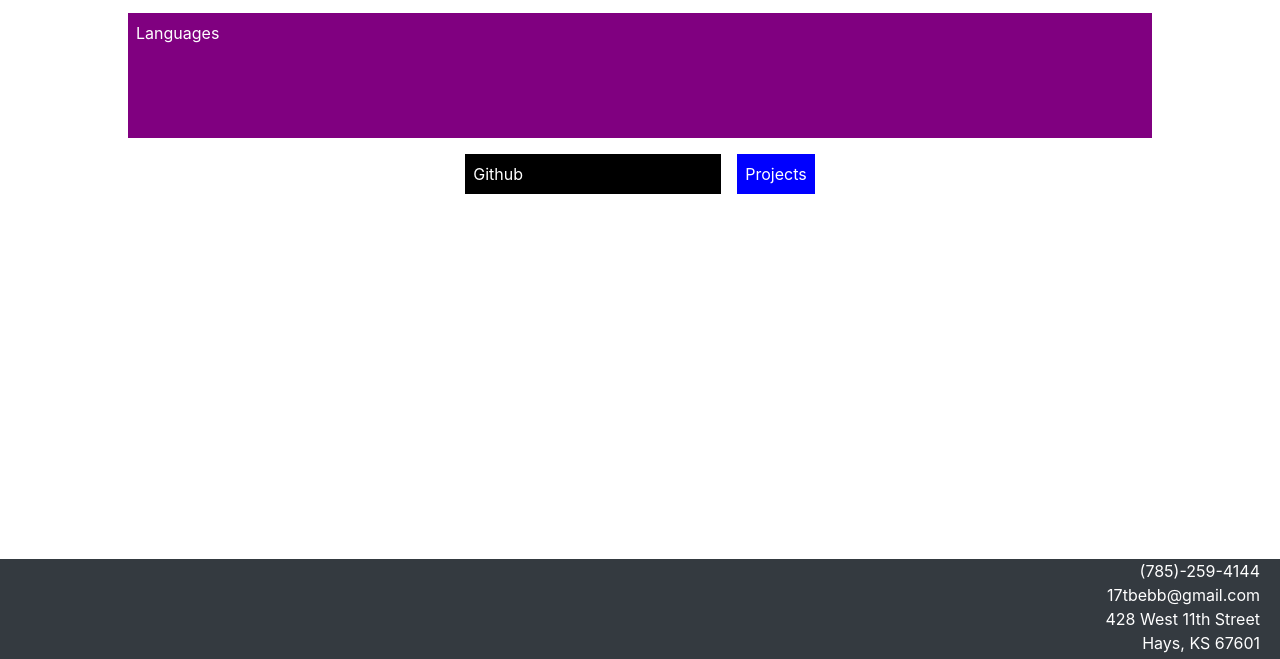
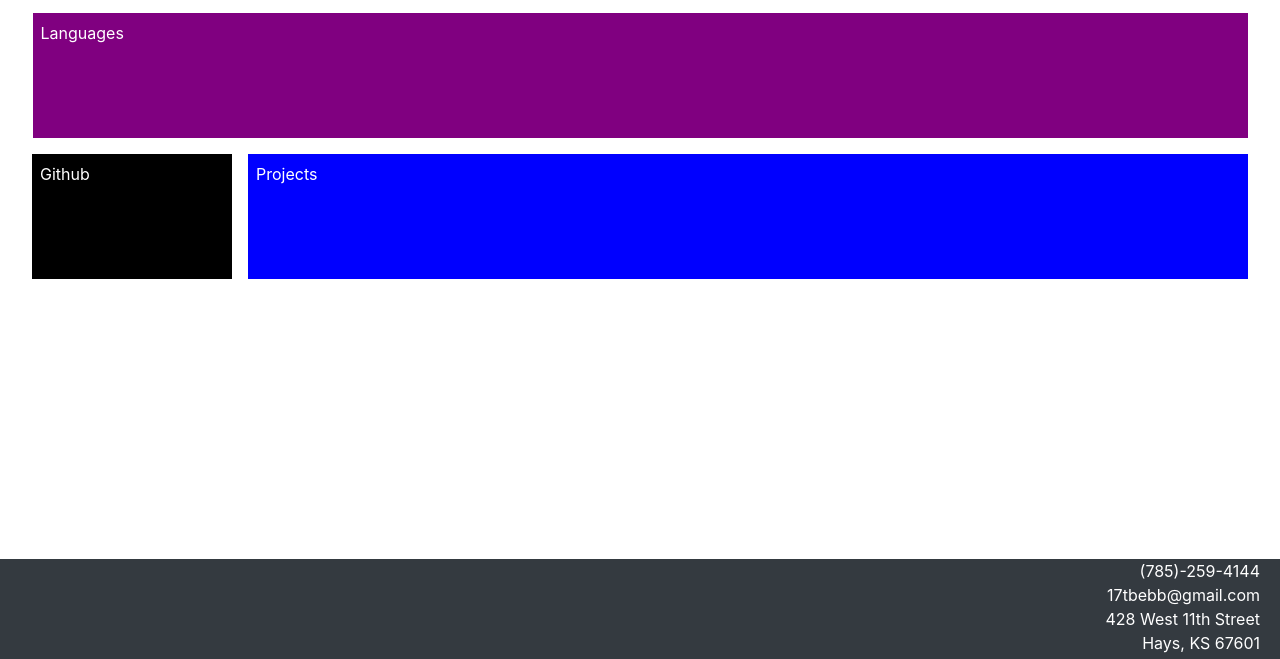
Before and after one commit to BebbTanner/Bootstrap-Practice-1, a plain HTML site: page Languages.html in a window 1280 px wide. Shown: the part 141-800 px from the top of the page. Drawn offline with nearby package versions, Linux system fonts and the light colour scheme.

Commit message:
Finished the overall layout for the portfolio page.

```diff
--- a/stylesheet.css
+++ b/stylesheet.css
@@ -40,12 +40,14 @@ html, body{
 }
 
 #github-box{
-    width: 20%;
+    height: 125px;
+    width: 200px;
     background-color: black;
     color: white;
 }
 
 #projects-box{
+    width: 1000px;
     background-color: blue;
     color: white;
 }
@@ -53,7 +55,7 @@ html, body{
 #programing-box{
     text-align: left;
     height: 125px;
-    width: 80%;
+    width: 1215px;
     background-color: purple;
     color: white;
 }
```
